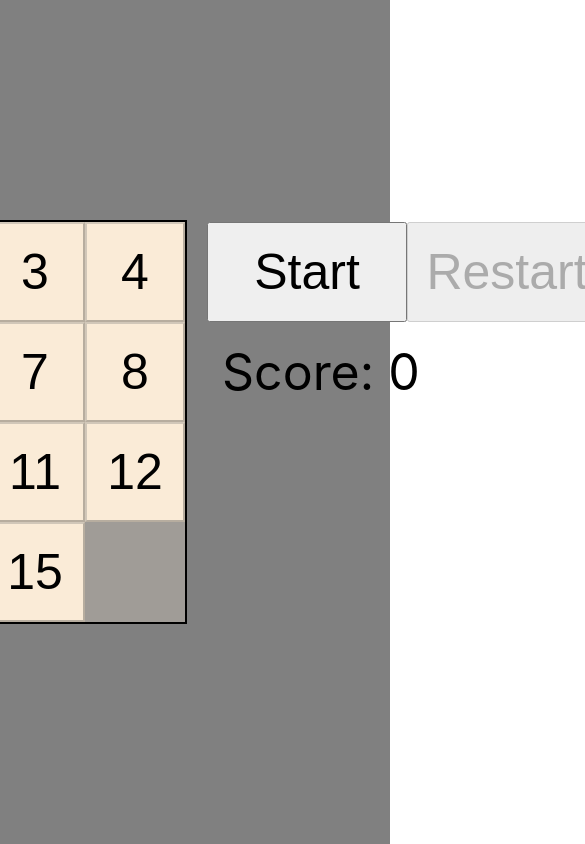
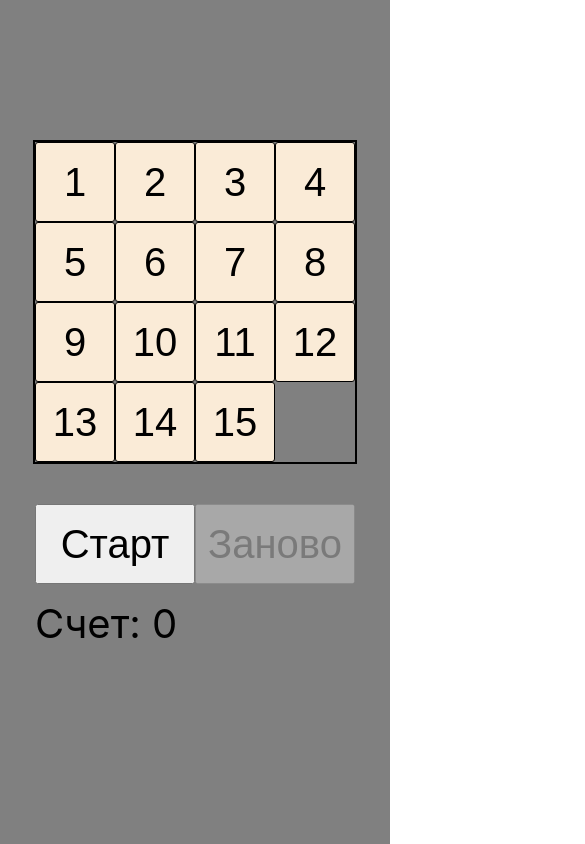
Before and after one commit to AlexBash82/fifteen, a React (Create React App) app: page / in a window 390 px wide. Shown: the top 844 px of the page, 585 px wide, since content can reach past the window. Built offline with nearby package versions, Linux system fonts and the light colour scheme.

Commit message:
adaptive

```diff
--- a/src/Components/Gamefield.js
+++ b/src/Components/Gamefield.js
@@ -52,15 +52,15 @@ function Gamefield() {
   return (
     <div className="Screen">
       <div className="Screen_field">
-        {completed ? (
-          <div className="Screen_field_congratulate">Congratulate</div>
-        ) : (
-          <div className="Screen_field_chips">
-            {fifteen.map((item, index) => {
-              return <Square key={item} order={index} number={item} />
-            })}
-          </div>
+        {completed && (
+          <div className="Screen_field_congratulate">Поздравляем!!!</div>
         )}
+
+        <div className="Screen_field_chips">
+          {fifteen.map((item, index) => {
+            return <Square key={item} order={index} number={item} />
+          })}
+        </div>
       </div>
       <div className="Screen_dashboard">
         <div className="Screen_dashboard_buttons">
@@ -68,21 +68,21 @@ function Gamefield() {
             className="Screen_dashboard_buttons_button"
             onClick={() => start()}
           >
-            Start
+            Старт
           </button>
           <button
             className="Screen_dashboard_buttons_button"
             onClick={() => restart()}
             disabled={!score}
           >
-            Restart
+            Заново
           </button>
         </div>
 
-        <div className="Screen_dashboard_score">Score: {score}</div>
+        <div className="Screen_dashboard_score">Счет: {score}</div>
 
         {existBestScore && (
-          <div className="Screen_dashboard_score">Best score: {bestScore}</div>
+          <div className="Screen_dashboard_score">Бэст: {bestScore}</div>
         )}
       </div>
     </div>
--- a/src/Components/Gamefield.scss
+++ b/src/Components/Gamefield.scss
@@ -6,50 +6,88 @@
   align-items: center;
   background-color: gray;
   gap: 20px;
+  font-size: 25px;
 
   &_field {
+    margin: 1em 0;
+    position: relative;
     border: 2px solid black;
     box-sizing: content-box;
-    width: 400px;
-    height: 400px;
+    width: 16em;
+    height: 16em;
 
     &_chips {
-      width: 400px;
-      height: 400px;
+      width: 16em;
+      height: 16em;
       display: grid;
       grid-template: repeat(4, 1fr) / repeat(4, 1fr);
     }
 
     &_congratulate {
-      width: 400px;
-      height: 400px;
-      text-align: center;
-      font-size: 50px;
-      color: red;
+      position: absolute;
+      top: 6.72em;
+      left: 0.5em;
+      font-size: 2em;
+      color: rgba(251, 255, 0, 0.788);
+      text-shadow: 1px 1px 5px red, -1px 1px 5px red, 1px -1px 5px red,
+        -1px -1px 5px red;
     }
   }
 
   &_dashboard {
-    width: 400px;
-    height: 400px;
+    width: 16em;
+    height: 16em;
 
     &_buttons {
-      width: 400px;
-      height: 100px;
-
       &_button {
-        width: 200px;
-        height: 100px;
-        font-size: 50px;
+        width: 4em;
+        height: 2em;
+        font-size: 2em;
       }
     }
 
     &_score {
-      width: 400px;
-      height: 100px;
-      font-size: 50px;
-      padding-top: 20px;
-      padding-left: 15px;
+      width: 8em;
+      height: 2em;
+      font-size: 2em;
+      line-height: 2em;
     }
   }
 }
+
+@media all and (max-width: 880px) {
+  .Screen_dashboard {
+    width: 8em;
+    &_buttons {
+      display: flex;
+      flex-flow: wrap;
+    }
+  }
+}
+
+@media all and (max-width: 690px) {
+  .Screen {
+    flex-direction: column;
+
+    &_field {
+      margin-top: 2em;
+    }
+
+    &_dashboard {
+      width: 16em;
+      height: 12em;
+    }
+  }
+}
+
+@media all and (max-width: 510px) {
+  .Screen {
+    font-size: 20px;
+  }
+}
+
+@media all and (max-width: 360px) {
+  .Screen {
+    font-size: 15px;
+  }
+}
--- a/src/Components/Square.js
+++ b/src/Components/Square.js
@@ -15,6 +15,7 @@ function Square({ order, number }) {
   const score = useSelector((state) => state.result.score)
   const iSpace = useSelector((state) => state.move.space)
   const active = useSelector((state) => state.move.active)
+  const completed = useSelector((state) => state.move.complete)
   const reAssign = useReAssign()
 
   function check() {
@@ -91,7 +92,7 @@ function Square({ order, number }) {
 
   return (
     <button
-      disabled={!active.includes(order)}
+      disabled={!active.includes(order) || completed}
       className={`Square ${number === 16 ? 'empty' : ''}`}
       style={styles.button}
       onClick={() => check()}
--- a/src/Components/Square.scss
+++ b/src/Components/Square.scss
@@ -1,17 +1,22 @@
 .Square {
-  font-size: 50px;
+  font-size: 2em;
   background-color: antiquewhite;
+  border: 1px solid black;
+  border-radius: 3px;
 
   &:disabled {
     color: black;
   }
 
-  &:enabled:hover {
+  &:hover:enabled {
     color: rgb(131, 131, 131);
+    text-shadow: 1px 1px 2px black, -1px 1px 2px black, 1px -1px 2px black,
+      -1px -1px 2px black;
+    font-size: 1.8em;
   }
 }
 
 .empty {
-  background-color: rgba(250, 235, 215, 0.26);
+  background-color: rgba(255, 255, 255, 0);
   border-style: none;
 }
```
